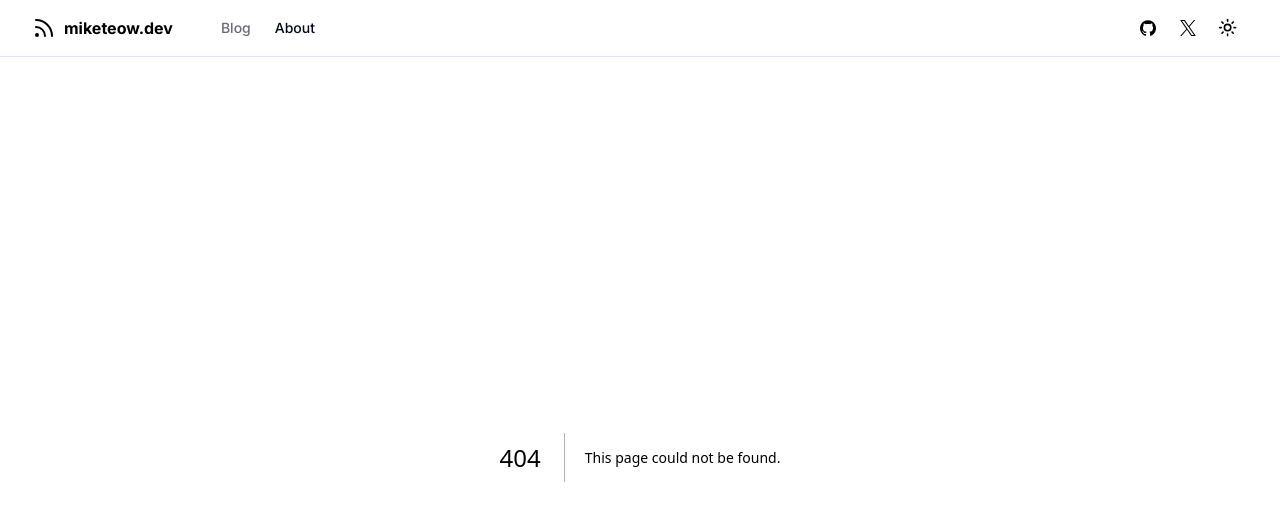
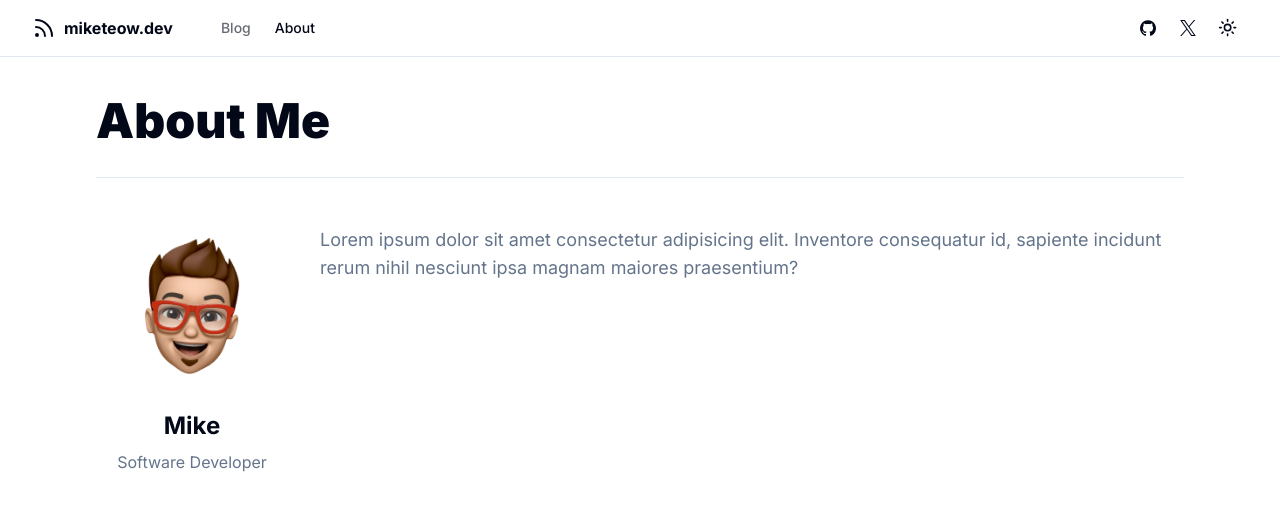
Before and after one commit to miketeow/markdown-blog, a Next.js app: page /about in a window 1280 px wide. Before the commit this address had no page. Shown: the top 520 px of the page. Built offline with nearby package versions, Linux system fonts and the light colour scheme.

Commit message:
about page

```diff
--- /dev/null
+++ b/app/about/page.tsx
@@ -0,0 +1,39 @@
+import { Avatar, AvatarFallback, AvatarImage } from "@/components/ui/avatar";
+import { siteConfig } from "@/config/site";
+import React from "react";
+
+const AboutPage = async () => {
+  return (
+    <div className="container max-w-6xl py-6 lg:py-10 ">
+      <div className="flex flex-col items-start gap-4 md:flex-row md:justify-between">
+        <div className="flex-1 space-x-4">
+          <h1 className="inline-block font-black text-4xl lg:text-5xl">
+            About Me
+          </h1>
+        </div>
+      </div>
+      <hr className="my-8" />
+      <div className="flex flex-col md:flex-row gap-8 items-center md:items-start">
+        <div className="min-w-48 max-w-48 flex flex-col gap-2">
+          <Avatar className="size-48">
+            <AvatarImage src="/avatar.png" alt={siteConfig.author} />
+            <AvatarFallback>JC</AvatarFallback>
+          </Avatar>
+          <h2 className="text-2xl font-bold text-center break-words">
+            {siteConfig.author}
+          </h2>
+          <p className="text-muted-foreground text-center break-words">
+            Software Developer
+          </p>
+        </div>
+        <p className="text-muted-foreground text-lg py-4">
+          Lorem ipsum dolor sit amet consectetur adipisicing elit. Inventore
+          consequatur id, sapiente incidunt rerum nihil nesciunt ipsa magnam
+          maiores praesentium?
+        </p>
+      </div>
+    </div>
+  );
+};
+
+export default AboutPage;
```
Also changed, not shown: public/avatar.png (added).
